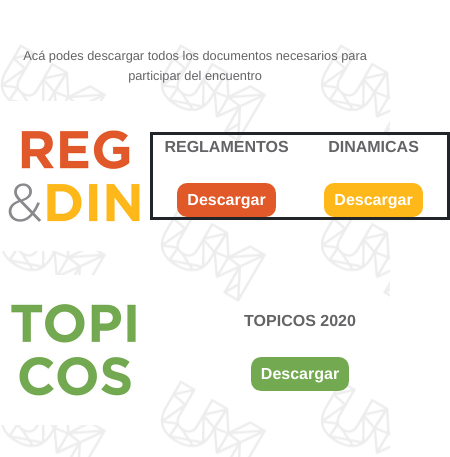
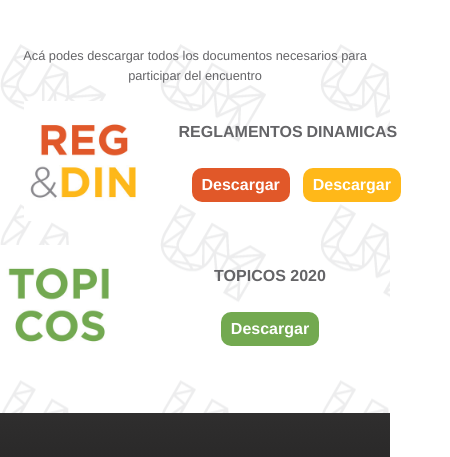
Before and after one commit to LucioT7/Pagina-UMBariloche, a website: page Recursos.html in a window 390 px wide. Shown: the part 368-825 px from the top of the page, 450 px wide, since content can reach past the window. Drawn offline with nearby package versions, Linux system fonts and the light colour scheme; files whose address does not match are found by name.

Commit message:
LPM RECURSOS

```diff
--- a/scss/style.scss
+++ b/scss/style.scss
@@ -512,19 +512,19 @@ section { background-image: url(imagenes/fondo2.png);
 		grid-template-areas: "imagen caja caja";
 		}
 		.descarga__ImagenRegDin {
-			width: 150px;
-			height: 150px;
+			width: 120px;
+			height: 120px;
 		}
-		.descarga__CajaRegDin { border: solid;
-			width: 300px;
+		.descarga__CajaRegDin {
+			width: 200px;
 		}
 		.descarga__ImagenTopicos {
-			width: 150px;
-			height: 150px;
+			width: 120px;
+			height: 120px;
 		}
 		.descarga__CajaTopicos {
 			width: 300px;
-			.descarga__CajaTopicos--width { border: solid black;
+			.descarga__CajaTopicos--width {
 				width: 100px;
 			}
 			.descarga__Topicos {
```
Also changed, not shown: css/style.css.
